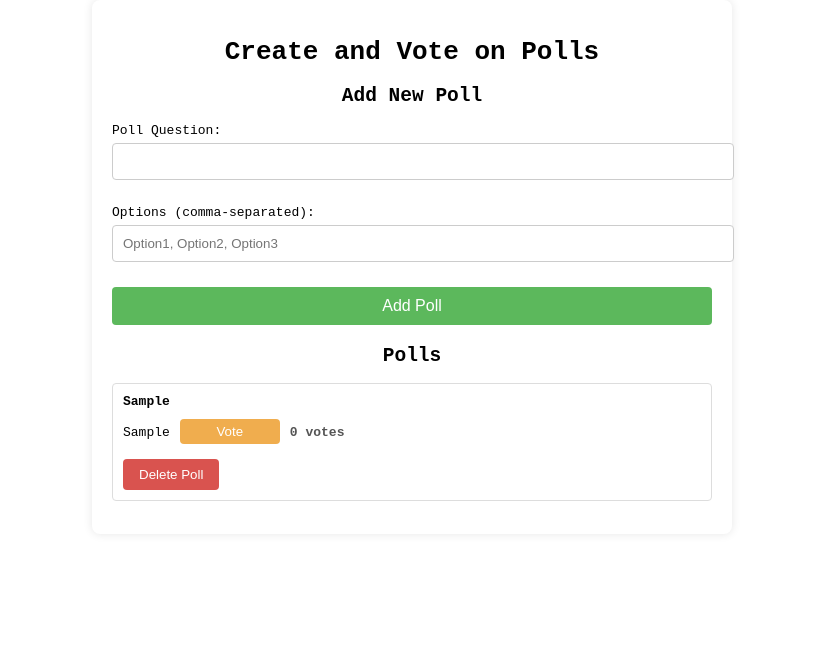
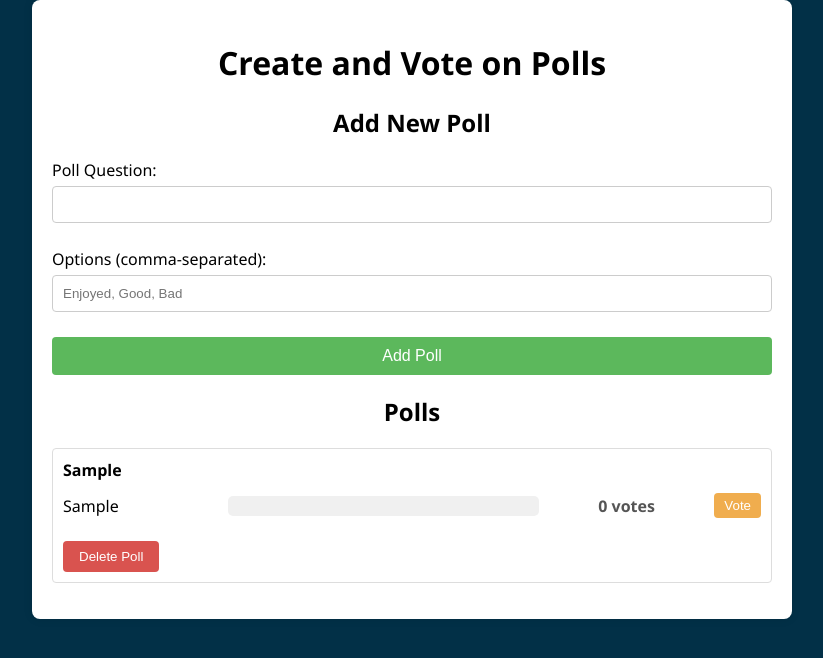
Before and after one commit to 1YaswantH1/Student-Sphere-React, a React (Vite) app: page /polls in a window 1280 px wide. Both pictures are taken after typing "Sample", "Sample" into the empty fields and a click on the button "Add Poll". Shown: the top 658 px of the page, without its empty margins (228-1051 px from the left). Built offline with nearby package versions, Linux system fonts and the light colour scheme.

Commit message:
improved-ui-removed-buggycodes

```diff
--- a/index.html
+++ b/index.html
@@ -4,7 +4,7 @@
     <meta charset="UTF-8" />
     <link rel="icon" type="image/svg+xml" href="./public/images/logo.jpg" />
     <meta name="viewport" content="width=device-width, initial-scale=1.0" />
-    <title>Vite + React</title>
+    <title>Student-Sphere</title>
   </head>
   <body>
     <div id="root"></div>
--- a/src/App.css
+++ b/src/App.css
@@ -0,0 +1,5 @@
+ body {
+    font-family: 'Segoe UI', Tahoma, Geneva, Verdana, sans-serif;
+    /* background: linear-gradient(135deg, #023047, #02647E); */
+
+}
--- a/src/components/Navbar.jsx
+++ b/src/components/Navbar.jsx
@@ -35,7 +35,7 @@ const NavBar = () => {
           <Link to="/polls">Polls</Link>
         </li>
         <li>
-          <Link to="/signin">Sign In / Sign Up</Link>
+          <Link to="/login">Sign In/Sign Up</Link>
         </li>
       </ul>
       <div
--- a/src/css/Navbar.css
+++ b/src/css/Navbar.css
@@ -9,6 +9,7 @@
     list-style: none;
     transition: transform 0.3s ease-in-out;
 }
+
 
 .nav-links a {
     text-decoration: none;
--- a/src/css/Polls.css
+++ b/src/css/Polls.css
@@ -1,13 +1,5 @@
-/* General styling for the body */
-.body-style {
-    font-family: Arial, sans-serif;
-    background-color: #f4f4f4;
-    margin: 0;
-    padding: 20px;
-}
-
-.container {
-    max-width: 600px;
+.polls-container {
+    max-width: 45rem;
     margin: 0 auto;
     background-color: #fff;
     padding: 20px;
@@ -15,32 +7,32 @@
     box-shadow: 0 0 10px rgba(0, 0, 0, 0.1);
   }
 
-.heading1, .heading2 {
+  .polls-heading, .polls-subheading {
     text-align: center;
   }
 
-.form-container {
+  .poll-form-container {
     margin-bottom: 20px;
   }
 
-.form-group {
+  .poll-form-group {
     margin-bottom: 15px;
   }
 
-.label-text {
+  .poll-label {
     display: block;
     margin-bottom: 5px;
   }
 
   .poll-input {
-    width: 100%;
+    width: 97%;
     padding: 10px;
     margin-bottom: 10px;
     border: 1px solid #ccc;
     border-radius: 4px;
   }
 
-.add-poll-button {
+  .poll-add-button {
     width: 100%;
     padding: 10px;
     background-color: #5cb85c;
@@ -50,11 +42,11 @@
     font-size: 16px;
   }
 
-.add-poll-button:hover {
+  .poll-add-button:hover {
     background-color: #4cae4c;
   }
 
-.polls-container {
+  .polls-list {
     list-style-type: none;
     padding: 0;
   }
@@ -71,34 +63,35 @@
   }
 
   .poll-option {
-    display: block;
-    margin-bottom: 5px;
-    cursor: pointer;
+    display: grid;
+    grid-template-columns: 1fr 2fr 1fr auto; /* 1fr for option name, 2fr for bar, 1fr for vote count, auto for button */
+    align-items: center;
+    gap: 10px; /* Adds space between grid items */
+    margin: 10px 0;
   }
 
-.vote-button {
-    margin-left: 10px;
+  .poll-vote-button {
+    margin-left: 0; /* No margin needed with grid layout */
+    padding: 5px 10px; /* Adjusted padding for a more compact button */
     background-color: #f0ad4e;
     color: white;
     border: none;
     border-radius: 4px;
-    padding: 5px;
-    max-width: 100px; /* Ensure the button has a reasonable max-width */
-    width: 100%; /* Make the button take up full available width */
-    flex-shrink: 0; /* Prevent the button from shrinking */
+    cursor: pointer;
   }
 
-.vote-button:hover {
+  .poll-vote-button:hover {
     background-color: #ec971f;
   }
 
-.votes {
-    margin-left: 10px;
+  .poll-votes {
+    text-align: center; /* Centers the vote count in its cell */
     font-weight: bold;
     color: #555;
+    white-space: nowrap; /* Prevents vote count from wrapping */
   }
 
-.delete-poll {
+  .poll-delete-button {
     margin-top: 10px;
     background-color: #d9534f;
     color: white;
@@ -108,6 +101,22 @@
     cursor: pointer;
   }
 
-.delete-poll:hover {
+  .poll-delete-button:hover {
     background-color: #c9302c;
   }
+
+  .histogram-bar-container {
+    width: 100%; /* Full width for the bar container */
+    height: 20px; /* Fixed height for the bars */
+    background-color: #f0f0f0; /* Light background to represent the full scale */
+    border-radius: 5px; /* Rounded corners */
+    margin: 5px 0; /* Spacing between bars */
+    overflow: hidden; /* Ensures bars don't overflow the container */
+  }
+
+  .histogram-bar {
+    height: 100%; /* Full height */
+    background-color: gray; /* Default color for the bar */
+    transition: width 0.3s ease; /* Smooth transition for width change */
+    border-radius: 5px; /* Rounded corners */
+  }
--- a/src/webpages/Polls.jsx
+++ b/src/webpages/Polls.jsx
@@ -1,36 +1,185 @@
+// import { useState, useEffect } from 'react';
+// import '../css/polls.css';
+
+// const Polls = () => {
+//   const [polls, setPolls] = useState([]);
+//   const [pollQuestion, setPollQuestion] = useState('');
+//   const [pollOptions, setPollOptions] = useState('');
+
+//   useEffect(() => {
+//     const savedPolls = JSON.parse(localStorage.getItem('polls')) || [];
+//     setPolls(savedPolls);
+
+//     // Change body background color
+//     document.body.style.backgroundColor = '#023047';
+
+//     return () => {
+//       // Reset body background color on component unmount
+//       document.body.style.backgroundColor = '';
+//     };
+//   }, []);
+
+//   const handleSubmit = (e) => {
+//     e.preventDefault();
+//     const optionsArray = pollOptions.split(',').map(option => option.trim());
+
+//     if (pollQuestion && optionsArray.length > 0) {
+//       const newPoll = {
+//         id: Date.now(),
+//         question: pollQuestion,
+//         options: optionsArray.map(option => ({ name: option, votes: 0 })),
+//       };
+
+//       const updatedPolls = [...polls, newPoll];
+//       setPolls(updatedPolls);
+//       localStorage.setItem('polls', JSON.stringify(updatedPolls));
+//       setPollQuestion('');
+//       setPollOptions('');
+//     }
+//   };
+
+//   const deletePoll = (id) => {
+//     const updatedPolls = polls.filter(poll => poll.id !== id);
+//     setPolls(updatedPolls);
+//     localStorage.setItem('polls', JSON.stringify(updatedPolls));
+//   };
+
+//   const vote = (pollId, optionIndex) => {
+//     const updatedPolls = polls.map(poll => {
+//       if (poll.id === pollId) {
+//         const updatedOptions = poll.options.map((option, index) => {
+//           if (index === optionIndex) {
+//             return { ...option, votes: option.votes + 1 };
+//           }
+//           return option;
+//         });
+//         return { ...poll, options: updatedOptions };
+//       }
+//       return poll;
+//     });
+
+//     setPolls(updatedPolls);
+//     localStorage.setItem('polls', JSON.stringify(updatedPolls));
+//   };
+
+//   return (
+//     <div className="polls-container">
+//       <h1 className="polls-heading">Create and Vote on Polls</h1>
+//       <div className="poll-form-container">
+//         <h2 className="polls-subheading">Add New Poll</h2>
+//         <form id="pollForm" onSubmit={handleSubmit}>
+//           <div className="poll-form-group">
+//             <label className="poll-label" htmlFor="pollQuestion">Poll Question:</label>
+//             <input
+//               className="poll-input"
+//               type="text"
+//               id="pollQuestion"
+//               name="pollQuestion"
+//               value={pollQuestion}
+//               onChange={(e) => setPollQuestion(e.target.value)}
+//               required
+//             />
+//           </div>
+
+//           <div className="poll-form-group">
+//             <label className="poll-label" htmlFor="pollOptions">Options (comma-separated):</label>
+//             <input
+//               className="poll-input"
+//               type="text"
+//               id="pollOptions"
+//               name="pollOptions"
+//               value={pollOptions}
+//               placeholder="Option1, Option2, Option3"
+//               onChange={(e) => setPollOptions(e.target.value)}
+//               required
+//             />
+//           </div>
+
+//           <button className="poll-add-button" type="submit">Add Poll</button>
+//         </form>
+//       </div>
+
+//       <div className="poll-list">
+//         <h2 className="polls-subheading">Polls</h2>
+//         <ul className="polls-list">
+//           {polls.map(poll => {
+//             const totalVotes = poll.options.reduce((sum, option) => sum + option.votes, 0); // Calculate total votes for the poll
+//             const maxVotes = Math.max(...poll.options.map(option => option.votes)); // Find the max votes
+
+//             return (
+//               <li className="poll-item" key={poll.id}>
+//                 <div className="poll-details">
+//                   <strong>{poll.question}</strong>
+//                   <div className="poll-options">
+//                     {poll.options.map((option, index) => {
+//                       const votePercentage = totalVotes > 0 ? (option.votes / totalVotes) * 100 : 0; // Calculate percentage
+//                       const isMajority = option.votes === maxVotes && maxVotes > 0; // Check if the option has the most votes
+
+//                       return (
+//                         <div className="poll-option" key={index}>
+//                           <span>{option.name}</span>
+//                           <div className="histogram-bar-container">
+//                             <div
+//                               className="histogram-bar"
+//                               style={{
+//                                 width: `${votePercentage}%`,
+//                                 backgroundColor: isMajority ? 'green' : 'red', // Green for majority, red for others
+//                               }}
+//                             />
+//                           </div>
+//                           <span className="poll-votes">{option.votes} votes</span>
+//                           <button className="poll-vote-button" onClick={() => vote(poll.id, index)}>Vote</button>
+//                         </div>
+//                       );
+//                     })}
+//                   </div>
+//                   <button className="poll-delete-button" onClick={() => deletePoll(poll.id)}>Delete Poll</button>
+//                 </div>
+//               </li>
+//             );
+//           })}
+//         </ul>
+//       </div>
+//     </div>
+//   );
+// };
+
+// export default Polls;
 import { useState, useEffect } from 'react';
 import '../css/polls.css';
 
 const Polls = () => {
-    const [polls, setPolls] = useState([]); // State to hold polls
-    const [pollQuestion, setPollQuestion] = useState(''); // State for poll question
-    const [pollOptions, setPollOptions] = useState(''); // State for poll options
+  const [polls, setPolls] = useState([]);
+  const [pollQuestion, setPollQuestion] = useState('');
+  const [pollOptions, setPollOptions] = useState('');
 
-    // Load polls from local storage when the component mounts
   useEffect(() => {
     const savedPolls = JSON.parse(localStorage.getItem('polls')) || [];
     setPolls(savedPolls);
+
+    // Change body background color
+    document.body.style.backgroundColor = '#023047';
+
+    return () => {
+      // Reset body background color on component unmount
+      document.body.style.backgroundColor = '';
+    };
   }, []);
 
   const handleSubmit = (e) => {
-        e.preventDefault(); // Prevent form submission
+    e.preventDefault();
     const optionsArray = pollOptions.split(',').map(option => option.trim());
 
     if (pollQuestion && optionsArray.length > 0) {
-            // Create a new poll object
       const newPoll = {
         id: Date.now(),
         question: pollQuestion,
-                options: optionsArray.map(option => ({ name: option, votes: 0 }))
+        options: optionsArray.map(option => ({ name: option, votes: 0 })),
       };
 
-            // Update polls state
       const updatedPolls = [...polls, newPoll];
       setPolls(updatedPolls);
-            // Update local storage
       localStorage.setItem('polls', JSON.stringify(updatedPolls));
-
-            // Clear form fields
       setPollQuestion('');
       setPollOptions('');
     }
@@ -61,13 +210,13 @@ const Polls = () => {
   };
 
   return (
-        <div className="container">
-            <h1 className="heading1">Create and Vote on Polls</h1>
-            <div className="form-container">
-                <h2 className="heading2">Add New Poll</h2>
+    <div className="polls-container">
+      <h1 className="polls-heading">Create and Vote on Polls</h1>
+      <div className="poll-form-container">
+        <h2 className="polls-subheading">Add New Poll</h2>
         <form id="pollForm" onSubmit={handleSubmit}>
-                    <div className="form-group">
-                        <label className="label-text" htmlFor="pollQuestion">Poll Question:</label>
+          <div className="poll-form-group">
+            <label className="poll-label" htmlFor="pollQuestion">Poll Question:</label>
             <input
               className="poll-input"
               type="text"
@@ -79,44 +228,63 @@ const Polls = () => {
             />
           </div>
 
-                    <div className="form-group">
-                        <label className="label-text" htmlFor="pollOptions">Options (comma-separated):</label>
+          <div className="poll-form-group">
+            <label className="poll-label" htmlFor="pollOptions">Options (comma-separated):</label>
             <input
               className="poll-input"
               type="text"
               id="pollOptions"
               name="pollOptions"
               value={pollOptions}
-                            placeholder="Option1, Option2, Option3"
+              placeholder="Enjoyed, Good, Bad"
               onChange={(e) => setPollOptions(e.target.value)}
               required
             />
           </div>
 
-                    <button className="add-poll-button" type="submit">Add Poll</button>
+          <button className="poll-add-button" type="submit">Add Poll</button>
         </form>
       </div>
 
       <div className="poll-list">
-                <h2 className="heading2">Polls</h2>
-                <ul className="polls-container">
-                    {polls.map(poll => (
+        <h2 className="polls-subheading">Polls</h2>
+        <ul className="polls-list">
+          {polls.map(poll => {
+            const totalVotes = poll.options.reduce((sum, option) => sum + option.votes, 0); // Total votes
+            const maxVotes = Math.max(...poll.options.map(option => option.votes)); // Maximum votes in this poll
+
+            return (
               <li className="poll-item" key={poll.id}>
                 <div className="poll-details">
                   <strong>{poll.question}</strong>
                   <div className="poll-options">
-                                    {poll.options.map((option, index) => (
+                    {poll.options.map((option, index) => {
+                      const votePercentage = totalVotes > 0 ? (option.votes / totalVotes) * 100 : 0; // Percentage
+                      const isMajority = option.votes === maxVotes && maxVotes > 0; // Check for majority
+
+                      return (
                         <div className="poll-option" key={index}>
-                                            <span>{option.name}</span>
-                                            <button className="vote-button" onClick={() => vote(poll.id, index)}>Vote</button>
-                                            <span className="votes">{option.votes} votes</span>
+                          <span className="option-name">{option.name}</span>
+                          <div className="histogram-bar-container">
+                            <div
+                              className="histogram-bar"
+                              style={{
+                                width: `${votePercentage}%`,
+                                backgroundColor: isMajority ? 'green' : (option.votes > 0 ? 'red' : 'gray'),
+                              }}
+                            />
                           </div>
-                                    ))}
+                          <span className="poll-votes">{option.votes} votes</span>
+                          <button className="poll-vote-button" onClick={() => vote(poll.id, index)}>Vote</button>
                         </div>
-                                <button className="delete-poll" onClick={() => deletePoll(poll.id)}>Delete Poll</button>
+                      );
+                    })}
+                  </div>
+                  <button className="poll-delete-button" onClick={() => deletePoll(poll.id)}>Delete Poll</button>
                 </div>
               </li>
-                    ))}
+            );
+          })}
         </ul>
       </div>
     </div>
```
Also changed, not shown: src/App.jsx (+11 -2 lines), src/css/Login.css (added, +68 -0 lines), src/webpages/Login.jsx (deleted), src/webpages/SignupLoginForm.jsx (added). Lines whose indentation alone changed are shown as unchanged.
